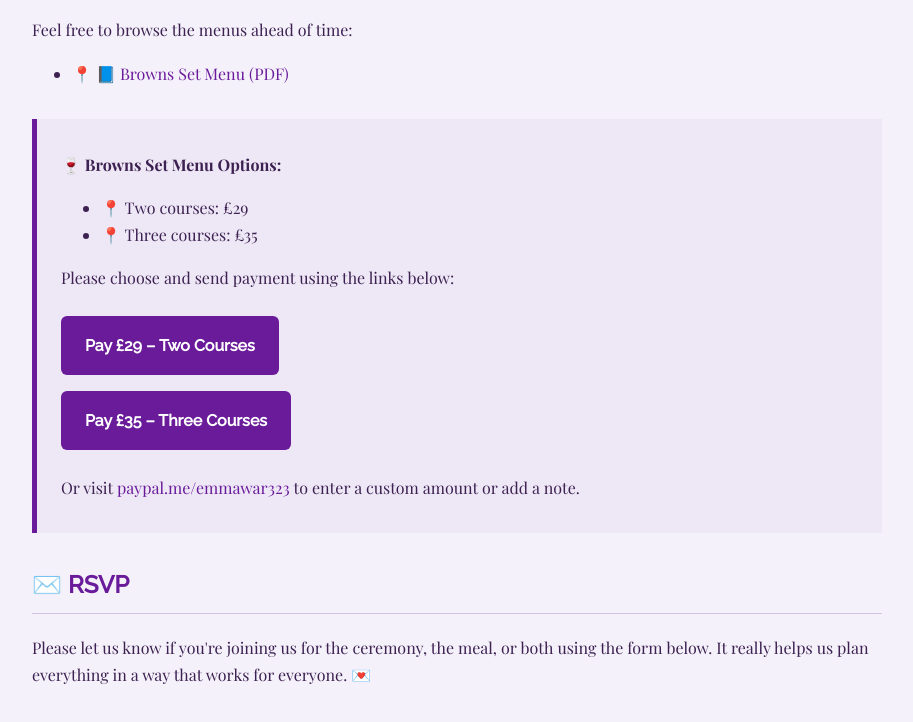
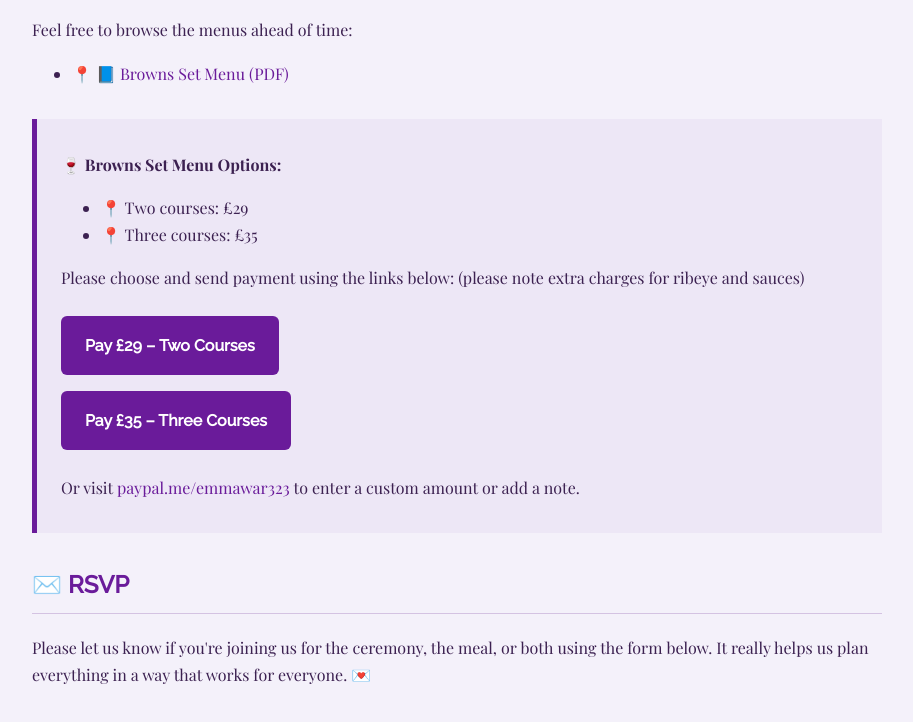
Before and after one commit to Emmahwar/Emma-Ollie-s-Wedding, a plain HTML site: page index.html in a window 1280 px wide. Shown: the part 916-1638 px from the top of the page, without its empty margins (183-1096 px from the left). Drawn offline with nearby package versions, Linux system fonts and the light colour scheme; grey boxes are pictures that could not be loaded.

Commit message:
Update index.html

```diff
--- a/index.html
+++ b/index.html
@@ -86,7 +86,7 @@
       <li>Two courses: £29</li>
       <li>Three courses: £35</li>
     </ul>
-    <p>Please choose and send payment using the links below:</p>
+    <p>Please choose and send payment using the links below: (please note extra charges for ribeye and sauces) </p>
     <a class="button" href="https://paypal.me/emmawar323/29?country.x=GB&locale.x=en_GB" target="_blank">Pay £29 – Two Courses</a><br>
     <a class="button" href="https://paypal.me/emmawar323/35?country.x=GB&locale.x=en_GB" target="_blank">Pay £35 – Three Courses</a>
     <p>Or visit <a href="https://paypal.me/emmawar323?country.x=GB&locale.x=en_GB" target="_blank">paypal.me/emmawar323</a> to enter a custom amount or add a note.</p>
```
